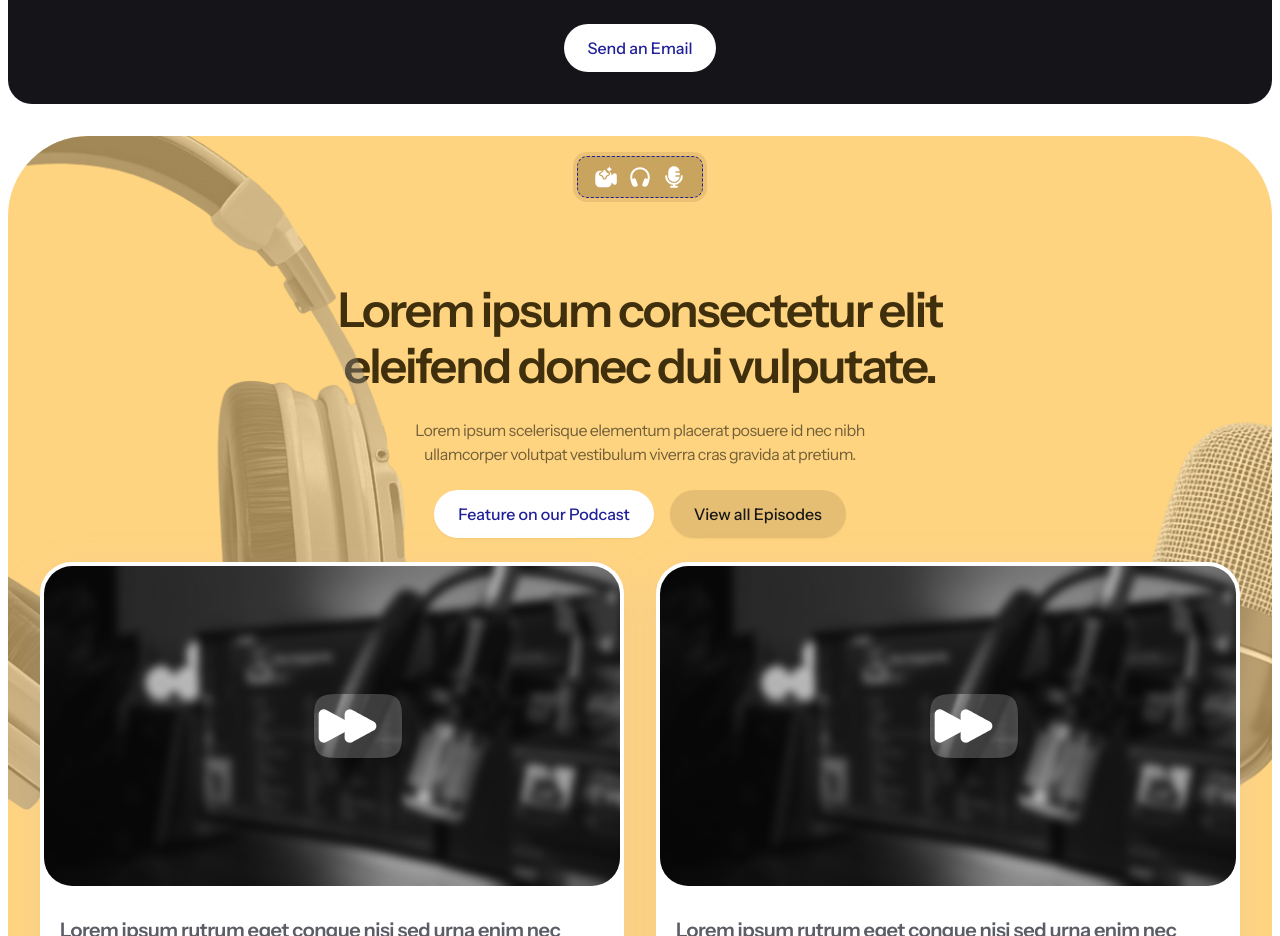
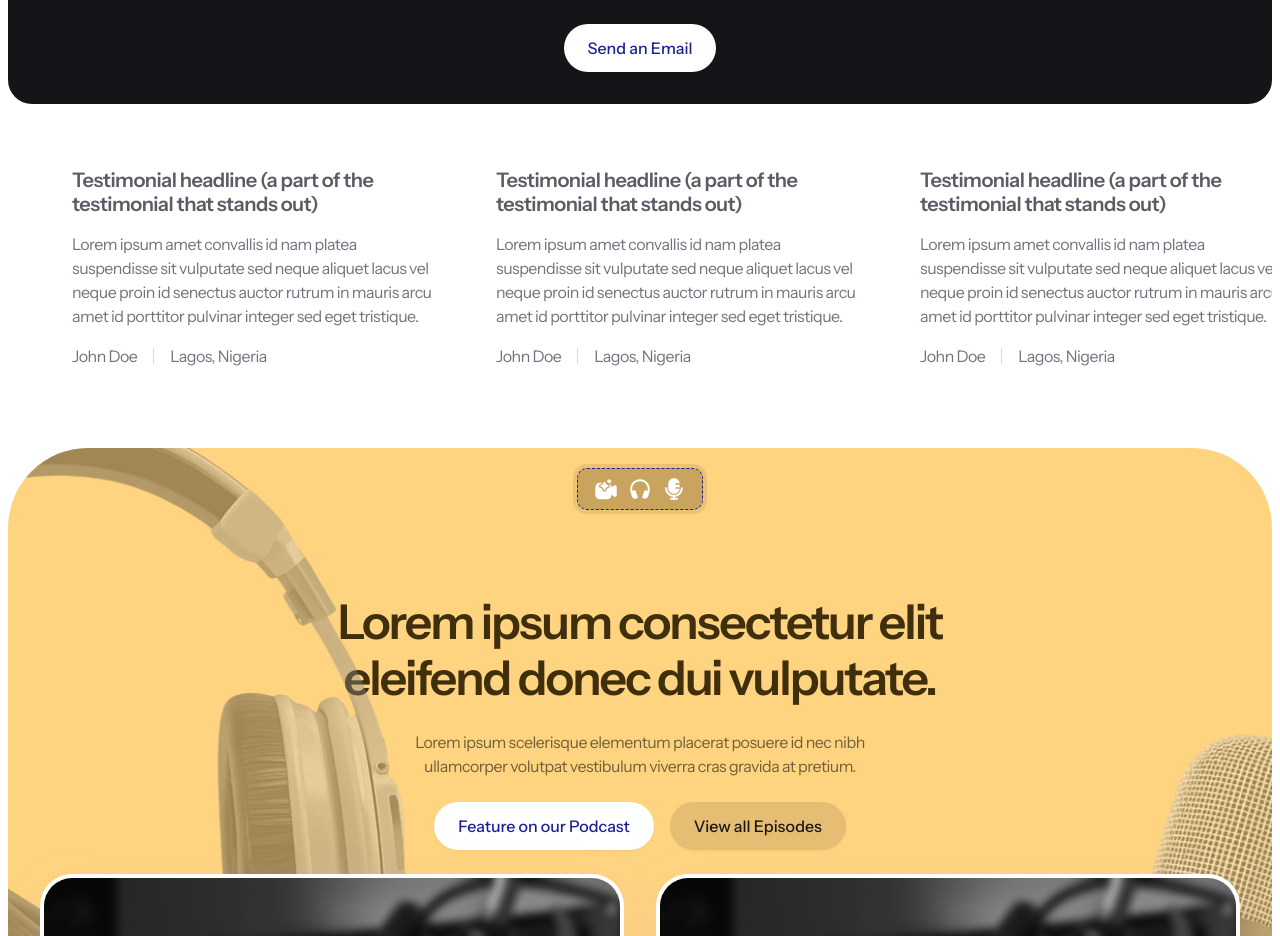
Before and after one commit to kingbary/cinnamon, a Next.js app: page / in a window 1280 px wide. Shown: the part 1701-2637 px from the top of the page. Built offline with nearby package versions, Linux system fonts and the light colour scheme.

Commit message:
feat: testimonial section

```diff
--- a/app/(pages)/page.tsx
+++ b/app/(pages)/page.tsx
@@ -3,6 +3,7 @@ import FAQ from "@/components/home/faq";
 import FeaturedSection from "@/components/home/featured-section";
 import Header from "@/components/home/header";
 import ServicesSection from "@/components/home/services-section";
+import Testimonial from "@/components/home/testimonial";
 
 export default function Home() {
   return (
@@ -10,6 +11,7 @@ export default function Home() {
       <Header />
       <ServicesSection />
       <AmplifyProfile />
+      <Testimonial />
       <FeaturedSection />
       <FAQ />
     </>
--- /dev/null
+++ b/components/home/testimonial.tsx
@@ -0,0 +1,29 @@
+import React from 'react'
+
+export default function Testimonial() {
+    const testimonials = [
+        { title: 'Testimonial headline (a part of the testimonial that stands out)', content: 'Lorem ipsum amet convallis id nam platea suspendisse sit vulputate sed neque aliquet lacus vel neque proin id senectus auctor rutrum in mauris arcu amet id porttitor pulvinar integer sed eget tristique.', author: 'John Doe', location: 'Lagos, Nigeria' },
+        { title: 'Testimonial headline (a part of the testimonial that stands out)', content: 'Lorem ipsum amet convallis id nam platea suspendisse sit vulputate sed neque aliquet lacus vel neque proin id senectus auctor rutrum in mauris arcu amet id porttitor pulvinar integer sed eget tristique.', author: 'John Doe', location: 'Lagos, Nigeria' },
+        { title: 'Testimonial headline (a part of the testimonial that stands out)', content: 'Lorem ipsum amet convallis id nam platea suspendisse sit vulputate sed neque aliquet lacus vel neque proin id senectus auctor rutrum in mauris arcu amet id porttitor pulvinar integer sed eget tristique.', author: 'John Doe', location: 'Lagos, Nigeria' },
+        { title: 'Testimonial headline (a part of the testimonial that stands out)', content: 'Lorem ipsum amet convallis id nam platea suspendisse sit vulputate sed neque aliquet lacus vel neque proin id senectus auctor rutrum in mauris arcu amet id porttitor pulvinar integer sed eget tristique.', author: 'John Doe', location: 'Lagos, Nigeria' },
+        { title: 'Testimonial headline (a part of the testimonial that stands out)', content: 'Lorem ipsum amet convallis id nam platea suspendisse sit vulputate sed neque aliquet lacus vel neque proin id senectus auctor rutrum in mauris arcu amet id porttitor pulvinar integer sed eget tristique.', author: 'John Doe', location: 'Lagos, Nigeria' },
+    ]
+
+    return (
+        <section id='testimonial' className="w-full max-w-full mt-8 mb-16 pt-4 md:pt-8">
+            <div className="flex gap-4 md:gap-16 overflow-x-auto overflow-y-hidden px-4 pb-4 hide-scrollbar md:pl-16">
+                {testimonials.map((item, index) => (
+                    <div className="w-[80vw] sm:w-[360px] flex-shrink-0 flex flex-col gap-4" key={index}>
+                        <h4 className="text-[#5C5C66] text-base md:text-[32px] font-semibold">{item.title}</h4>
+                        <p className="text-[#737380]">{item.content}</p>
+                        <div className="text-[#AAAAB2] flex gap-4 items-center">
+                            <p>{item.author}</p>
+                            <div className="h-4 w-px bg-[#DADAE5]"></div>
+                            <p>{item.location}</p>
+                        </div>
+                    </div>
+                ))}
+            </div>
+        </section>
+    )
+}
```
